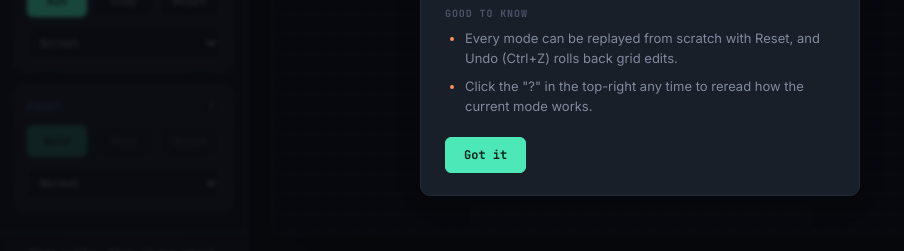
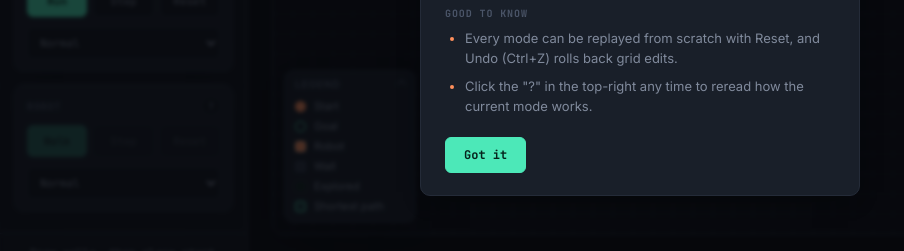
Before and after one commit to Ali-Khan04/DryRun, a React (Vite) app: page / in a window 1280 px wide. Shown: the part 511-762 px from the top of the page, without its empty margins (0-904 px from the left). Built offline with nearby package versions, Linux system fonts and the light colour scheme.

Commit message:
feat: add persistent, collapsible canvas legend

```diff
--- /dev/null
+++ b/src/canvas/CanvasLegend.module.css
@@ -0,0 +1,114 @@
+.legend {
+  position: absolute;
+  left: 12px;
+  bottom: 12px;
+  z-index: 6;
+  min-width: 132px;
+  background: var(--panel-raised);
+  border: 1px solid var(--hairline);
+  border-radius: var(--radius-md);
+  box-shadow: var(--shadow-panel);
+  overflow: hidden;
+}
+
+.header {
+  display: flex;
+  align-items: center;
+  gap: 8px;
+  width: 100%;
+  border: none;
+  background: none;
+  padding: 7px 10px;
+  cursor: pointer;
+  font-family: inherit;
+}
+
+.headerLabel {
+  flex: 1;
+  text-align: left;
+  font-size: 10px;
+  font-weight: 600;
+  text-transform: uppercase;
+  letter-spacing: 0.09em;
+  color: var(--text-faint);
+}
+
+.chevron {
+  flex-shrink: 0;
+  width: 7px;
+  height: 7px;
+  border-right: 1.5px solid var(--text-faint);
+  border-bottom: 1.5px solid var(--text-faint);
+  transform: rotate(45deg);
+  transition: transform 0.12s ease;
+}
+
+.chevronOpen {
+  transform: rotate(225deg);
+}
+
+.list {
+  display: flex;
+  flex-direction: column;
+  gap: 6px;
+  padding: 2px 10px 9px;
+  list-style: none;
+}
+
+.row {
+  display: flex;
+  align-items: center;
+  gap: 8px;
+}
+
+.label {
+  font-family: var(--font-body);
+  font-size: 11px;
+  color: var(--text-dim);
+}
+
+.swatch {
+  flex-shrink: 0;
+  width: 11px;
+  height: 11px;
+  border-radius: 3px;
+}
+
+/* Colors below intentionally mirror src/canvas/palette.ts - keep in sync
+   if the renderer palette ever changes. */
+
+.swatchStart {
+  border-radius: 50%;
+  background: #ff8f5c;
+}
+
+.swatchGoal {
+  background: transparent;
+  border: 1.5px solid #4ce8b8;
+  border-radius: 50%;
+}
+
+.swatchRobot {
+  background: #ff8f5c;
+  border: 1.5px solid #ffc49a;
+}
+
+.swatchWall {
+  background: #2b3342;
+  border: 1px solid #3d4759;
+}
+
+.swatchExplored {
+  background: #12241f;
+  border: 1px solid var(--hairline);
+}
+
+.swatchPath {
+  background: #4ce8b822;
+  border: 1px solid #4ce8b8;
+}
+
+.swatchFog {
+  background: rgba(11, 13, 18, 0.88);
+  border: 1px solid var(--hairline);
+}
--- /dev/null
+++ b/src/canvas/CanvasLegend.tsx
@@ -0,0 +1,65 @@
+import { useState } from "react";
+import { useSim } from "../context/SimulationContext";
+import styles from "./CanvasLegend.module.css";
+
+interface LegendRow {
+  id: string;
+  label: string;
+  swatchClass: string;
+}
+
+const BASE_ROWS: LegendRow[] = [
+  { id: "start", label: "Start", swatchClass: styles.swatchStart },
+  { id: "goal", label: "Goal", swatchClass: styles.swatchGoal },
+  { id: "robot", label: "Robot", swatchClass: styles.swatchRobot },
+  { id: "wall", label: "Wall", swatchClass: styles.swatchWall },
+  { id: "explored", label: "Explored", swatchClass: styles.swatchExplored },
+  { id: "path", label: "Shortest path", swatchClass: styles.swatchPath },
+];
+
+const FOG_ROW: LegendRow = {
+  id: "fog",
+  label: "Not sensed yet",
+  swatchClass: styles.swatchFog,
+};
+
+// Persistent, collapsible key for what's on the grid. Sits on the canvas
+// itself rather than in the toolbar, since that's where the colors are
+// actually being looked at.
+export function CanvasLegend() {
+  const { state } = useSim();
+  const [collapsed, setCollapsed] = useState(false);
+
+  // Fog of war only exists in the sense-driven modes - showing it in
+  // Global mode would describe a color nobody will ever see.
+  const showsFog =
+    state.planningMode === "reactive" || state.planningMode === "slam";
+  const rows = showsFog ? [...BASE_ROWS, FOG_ROW] : BASE_ROWS;
+
+  return (
+    <div className={styles.legend}>
+      <button
+        type="button"
+        className={styles.header}
+        onClick={() => setCollapsed((c) => !c)}
+        aria-expanded={!collapsed}
+      >
+        <span className={styles.headerLabel}>Legend</span>
+        <span
+          className={`${styles.chevron} ${collapsed ? "" : styles.chevronOpen}`}
+          aria-hidden="true"
+        />
+      </button>
+      {!collapsed && (
+        <ul className={styles.list}>
+          {rows.map((row) => (
+            <li key={row.id} className={styles.row}>
+              <span className={`${styles.swatch} ${row.swatchClass}`} />
+              <span className={styles.label}>{row.label}</span>
+            </li>
+          ))}
+        </ul>
+      )}
+    </div>
+  );
+}
--- a/src/canvas/SimCanvas.tsx
+++ b/src/canvas/SimCanvas.tsx
@@ -4,6 +4,7 @@ import { useHistory } from "../history/HistoryContext";
 import { renderGrid } from "./renderer";
 import styles from "./SimCanvas.module.css";
 import { RobotCallout } from "./RobotCallout";
+import { CanvasLegend } from "./CanvasLegend";
 
 const WRAPPER_PADDING = 16;
 const MIN_COLS = 20;
@@ -126,6 +127,7 @@ export function SimCanvas() {
           />
         </div>
         <RobotCallout />
+        <CanvasLegend />
       </div>
     </div>
   );
--- /dev/null
+++ b/src/canvas/palette.ts
@@ -0,0 +1,17 @@
+// Single source of truth for canvas colors. The legend reads straight from
+// this so its swatches can never drift from what's actually drawn.
+export const C = {
+  bg: "#0B0D12",
+  gridLine: "#1A2130",
+  wall: "#2B3342",
+  wallStroke: "#3D4759",
+  explored: "#12241F",
+  path: "#4CE8B822",
+  pathStroke: "#4CE8B8",
+  start: "#FF8F5C",
+  goal: "#4CE8B8",
+  robot: "#FF8F5C",
+  robotBorder: "#FFC49A",
+  text: "#EAEDF2",
+  fog: "rgba(11, 13, 18, 0.88)",
+};
--- a/src/canvas/renderer.ts
+++ b/src/canvas/renderer.ts
@@ -4,22 +4,7 @@ import {
   ULTRASONIC_RANGE,
   ULTRASONIC_CONE_DEG,
 } from "../sensors/raycast";
-
-const C = {
-  bg: "#0B0D12",
-  gridLine: "#1A2130",
-  wall: "#2B3342",
-  wallStroke: "#3D4759",
-  explored: "#12241F",
-  path: "#4CE8B822",
-  pathStroke: "#4CE8B8",
-  start: "#FF8F5C",
-  goal: "#4CE8B8",
-  robot: "#FF8F5C",
-  robotBorder: "#FFC49A",
-  text: "#EAEDF2",
-  fog: "rgba(11, 13, 18, 0.88)",
-};
+import { C } from "./palette";
 
 export function renderGrid(ctx: CanvasRenderingContext2D, state: SimState) {
   const { grid, robot, config, planningMode, known } = state;
```
